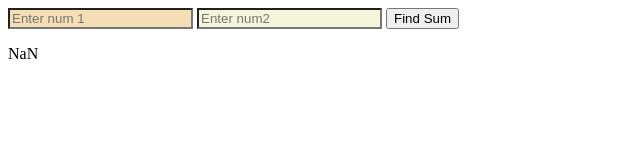
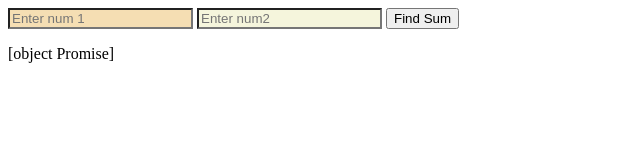
Before and after one commit to dotslashaman/Express_Server, a website: page dom.html in a window 1280 px wide. Both pictures are taken after a click on the button "Find Sum". Shown: the full height of the page, 0-640 px from the left. Drawn offline with Linux system fonts and the light colour scheme; no server answers.

Commit message:
fetching check

```diff
--- a/dom.html
+++ b/dom.html
@@ -21,14 +21,10 @@
         <script>
 
             document.getElementById("bt1").onclick = function(){
-            let num1 = parseInt(document.getElementById("it1").value);
-            let num2 = parseInt(document.getElementById("it2").value);
-            if(num1.value == null|| num2.value == null){
-                document.getElementById("p1").innerHTML = "Please enter num";
-            }
-            let num3 = num1+num2;
-
-            document.getElementById("p1").innerHTML = num3;
+                const a = document.getElementById("it1").value;
+                const b = document.getElementById("it2").value;
+                const c = fetch("http://localhost:3000/sum?a="+a + "&b=" + b);
+                document.getElementById("p1").innerHTML = c;
             }
 
 
--- a/index.js
+++ b/index.js
@@ -1,8 +1,10 @@
 const express = require("express");
 const app = express();
+const cors = require("cors");
+app.use(cors());
 
-const jwt = require("jsonwebtoken");
-const jwtPassword = "123456";
+//const jwt = require("jsonwebtoken");
+//const jwtPassword = "123456";
 //const fs = require("fs");
 
 
--- a/package.json
+++ b/package.json
@@ -11,6 +11,7 @@
   "description": "",
   "dependencies": {
     "body-parser": "^2.2.0",
+    "cors": "^2.8.5",
     "express": "^5.1.0"
   }
 }
```
Also changed, not shown: 2 other files.
